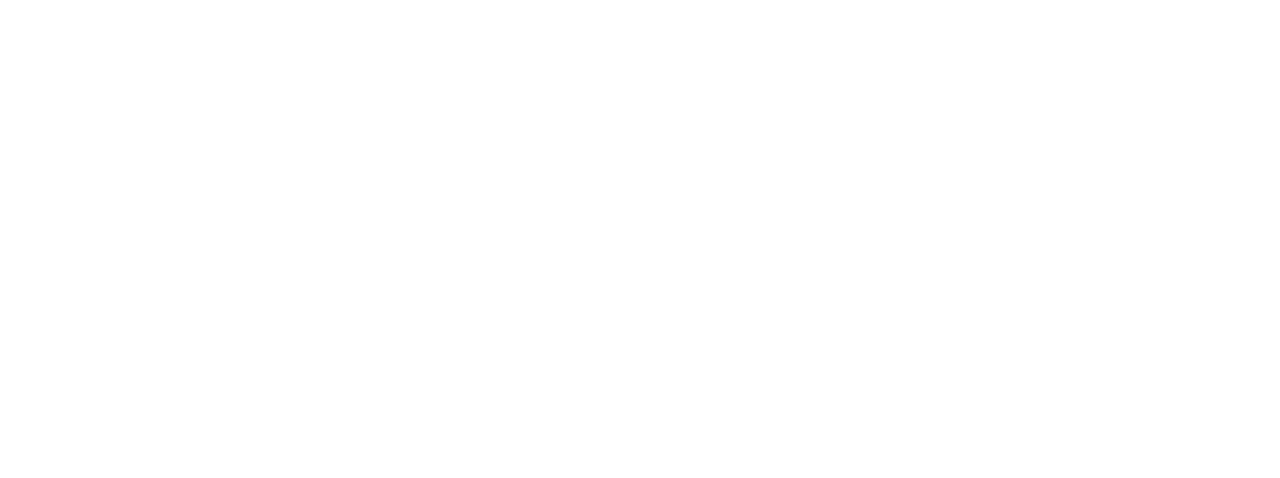
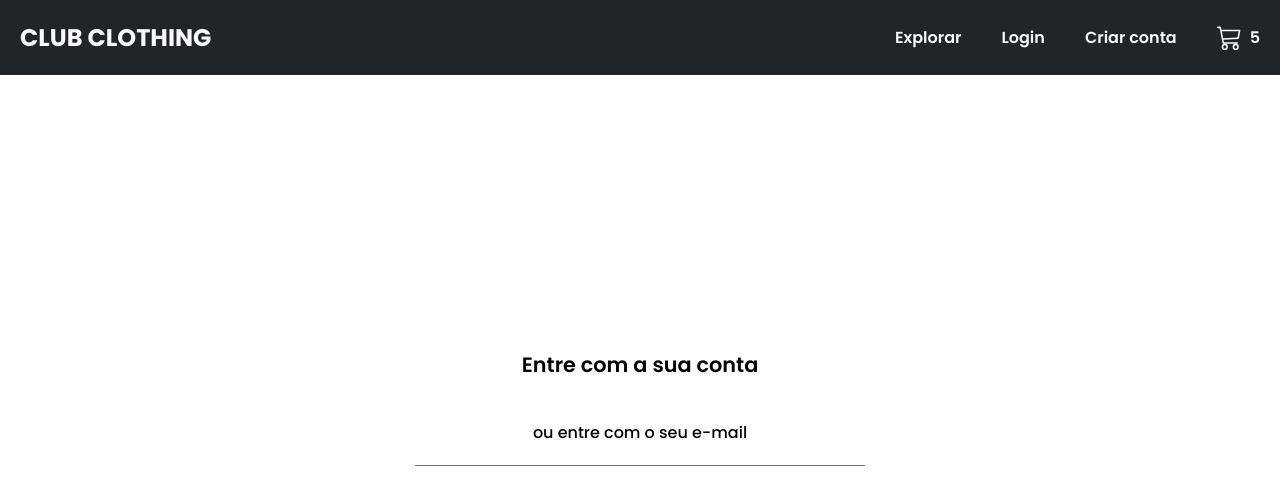
Before and after one commit to guferreira1/ecommerce-react-pro, a React (Create React App) app: page /login in a window 1280 px wide. Before the commit this address had no page. Shown: the top 478 px of the page. Built offline with nearby package versions, Linux system fonts and the light colour scheme.

Commit message:
feat: add initial Login Page and Login Route

```diff
--- a/src/App.tsx
+++ b/src/App.tsx
@@ -3,12 +3,14 @@
 
 // Pages
 import { HomePage } from './pages/Home/homePage'
+import { LoginPage } from './pages/Login/LoginPage'
 
 const App: FunctionComponent = () => {
   return (
     <BrowserRouter>
       <Routes>
         <Route path="/" element={<HomePage />} />
+        <Route path="/login" element={<LoginPage />} />
       </Routes>
     </BrowserRouter>
   )
--- a/src/components/Header/headerComponent.tsx
+++ b/src/components/Header/headerComponent.tsx
@@ -1,4 +1,6 @@
 import { BsCart3 } from 'react-icons/bs'
+import { useNavigate } from 'react-router-dom'
+
 import {
   HeaderContainer,
   HeaderItem,
@@ -7,13 +9,18 @@
 } from './headerStyles'
 
 export const Header = () => {
+  const navigate = useNavigate()
+  const handleLoginClick = () => {
+    navigate('/login')
+  }
+
   return (
     <HeaderContainer>
       <HeaderTitle>CLUB CLOTHING</HeaderTitle>
 
       <HeaderItems>
         <HeaderItem>Explorar</HeaderItem>
-        <HeaderItem>Login</HeaderItem>
+        <HeaderItem onClick={handleLoginClick}>Login</HeaderItem>
         <HeaderItem>Criar conta</HeaderItem>
         <HeaderItem>
           <BsCart3 size={25} />
--- a/src/components/Header/headerStyles.ts
+++ b/src/components/Header/headerStyles.ts
@@ -30,4 +30,8 @@
   &:nth-child(3) {
     margin-right: 40px;
   }
+
+  &:hover {
+    cursor: pointer;
+  }
 `
--- /dev/null
+++ b/src/pages/Login/LoginPage.tsx
@@ -0,0 +1,30 @@
+import { Header } from '../../components/Header/headerComponent'
+import {
+  LoginContainer,
+  LoginContent,
+  LoginHeadline,
+  LoginInputContainer,
+  LoginSubtitle
+} from './LoginStyles'
+
+export const LoginPage = () => {
+  return (
+    <>
+      <Header />
+
+      <LoginContainer>
+        <LoginContent>
+          <LoginHeadline>Entre com a sua conta</LoginHeadline>
+
+          {/* Button */}
+
+          <LoginSubtitle>ou entre com o seu e-mail</LoginSubtitle>
+          <LoginInputContainer>{/* Email Input */}</LoginInputContainer>
+          <LoginInputContainer>{/* Password Input */}</LoginInputContainer>
+
+          {/* Button */}
+        </LoginContent>
+      </LoginContainer>
+    </>
+  )
+}
--- /dev/null
+++ b/src/pages/Login/LoginStyles.ts
@@ -0,0 +1,43 @@
+import styled from 'styled-components'
+import Colors from '../../Theme/themeColors'
+
+export const LoginContainer = styled.div`
+  height: 100%;
+  display: flex;
+  align-items: center;
+  justify-content: center;
+`
+
+export const LoginHeadline = styled.p`
+  font-weight: 600;
+  font-size: 1.3rem;
+  margin-bottom: 20px;
+  color: ${Colors.text.dark};
+`
+
+export const LoginContent = styled.div`
+  display: flex;
+  flex-direction: column;
+  align-items: center;
+  width: 450px;
+`
+
+export const LoginSubtitle = styled.p`
+  color: ${Colors.text.dark};
+  padding-bottom: 20px;
+  border-bottom: 1px solid #6c757d;
+  width: 100%;
+  margin-top: 20px;
+  text-align: center;
+  font-weight: 500;
+  margin-bottom: 20px;
+`
+
+export const LoginInputContainer = styled.div`
+  width: 100%;
+  margin-bottom: 20px;
+  p:nth-child(1) {
+    font-weight: 600;
+    margin-bottom: 5px;
+  }
+`
```
